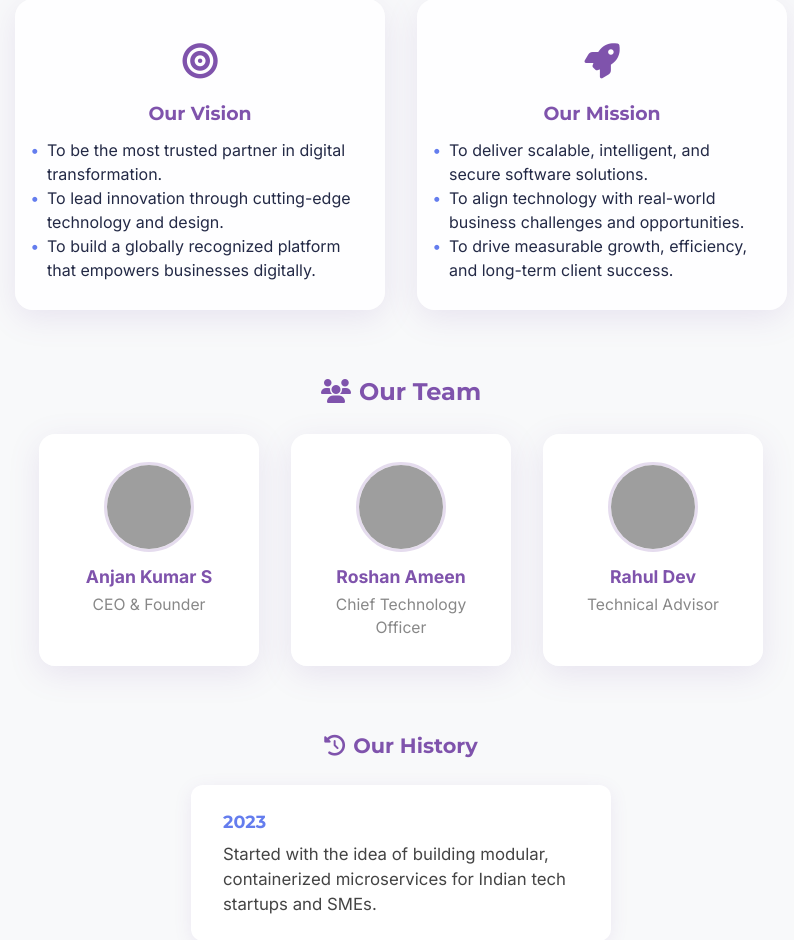
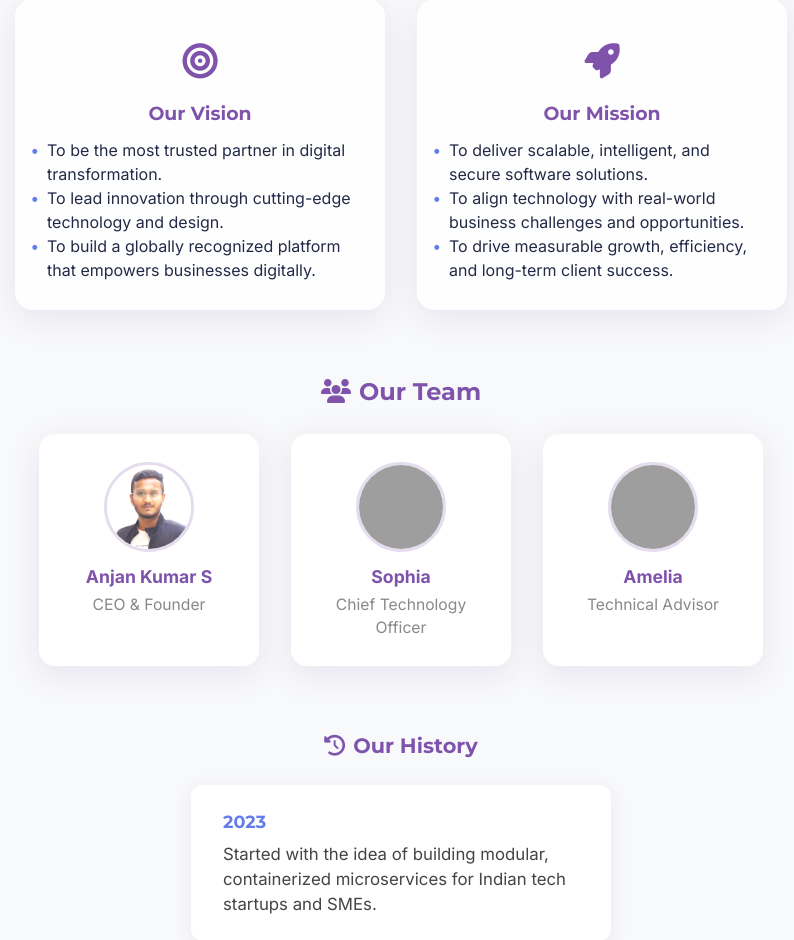
Before and after one commit to AnjanKumarS/Inovex-Devops, a Flask app: page /about in a window 1280 px wide. Shown: the part 658-1598 px from the top of the page, without its empty margins (239-1033 px from the left). Run offline with Flask 3, Linux system fonts and the light colour scheme; grey boxes are pictures that could not be loaded.

Commit message:
Inovex website

```diff
--- a/templates/aboutus.html
+++ b/templates/aboutus.html
@@ -361,7 +361,7 @@
                 <div class="about-team-title"><i class="fas fa-users me-2"></i>Our Team</div>
                 <div class="about-team-grid">
                     <div class="about-team-card animate__animated animate__fadeInUp">
-                        <img src="https://images.unsplash.com/photo-1511367461989-f85a21fda167?auto=format&fit=crop&w=400&q=80"
+                        <img src="{{ url_for('static', filename='Images/anjan.JPG') }}"
                             alt="Anjan Kumar S" class="about-team-img">
                         <div class="about-team-name">Anjan Kumar S</div>
                         <div class="about-team-role">CEO & Founder</div>
@@ -369,13 +369,13 @@
                     <div class="about-team-card animate__animated animate__fadeInUp">
                         <img src="https://images.unsplash.com/photo-1508214751196-bcfd4ca60f91?auto=format&fit=crop&w=400&q=80"
                             alt="Roshan Ameen" class="about-team-img">
-                        <div class="about-team-name">Roshan Ameen</div>
+                        <div class="about-team-name">Sophia</div>
                         <div class="about-team-role">Chief Technology Officer</div>
                     </div>
                     <div class="about-team-card animate__animated animate__fadeInUp">
                         <img src="https://images.unsplash.com/photo-1544005313-94ddf0286df2?auto=format&fit=crop&w=400&q=80"
                             alt="Rahul Dev" class="about-team-img">
-                        <div class="about-team-name">Rahul Dev</div>
+                        <div class="about-team-name">Amelia</div>
                         <div class="about-team-role">Technical Advisor</div>
                     </div>
                 </div>
```
Also changed, not shown: static/Images/anjan.JPG (added).
